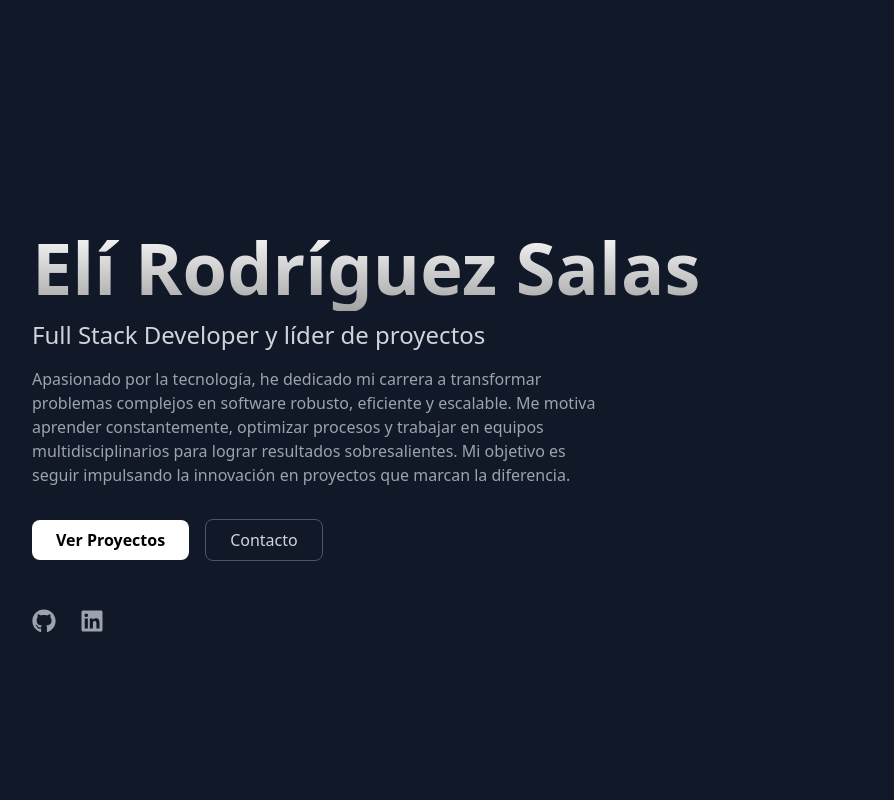
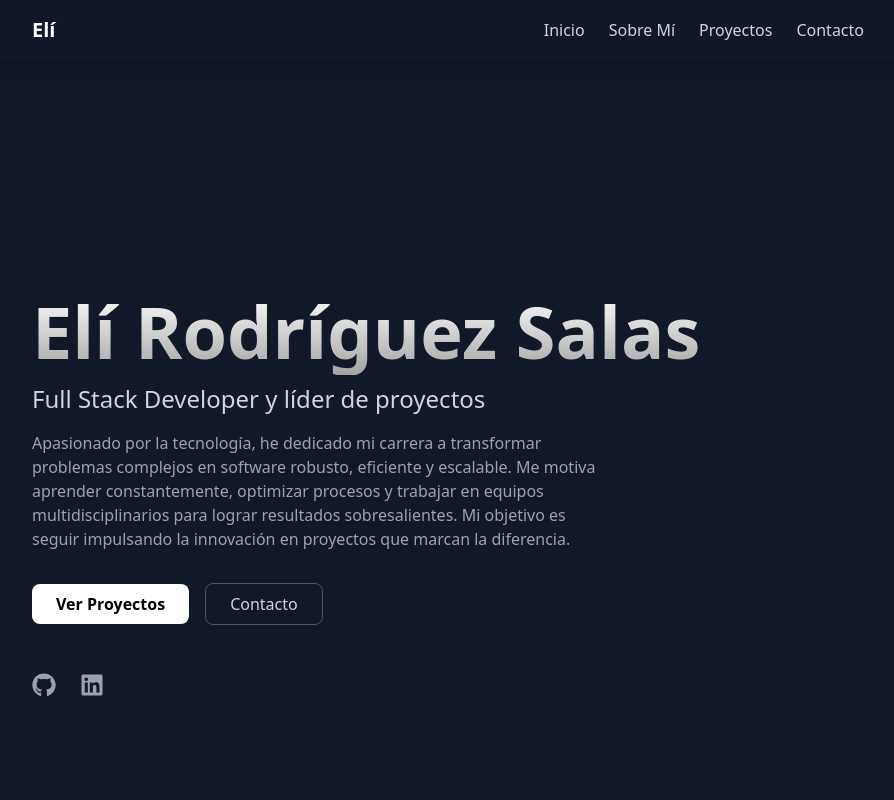
Before and after one commit to EliNiperd/landing-eliconacento, a Next.js app: page / in a window 1280 px wide. Shown: the top 800 px of the page, without its empty margins (192-1086 px from the left). Built offline with nearby package versions, Linux system fonts and the light colour scheme.

Commit message:
feat: Implement navigation, Framer Motion animations, and update project context

```diff
--- /dev/null
+++ b/app/components/Navbar.tsx
@@ -0,0 +1,29 @@
+import Link from "next/link";
+import { aboutMe } from "../lib/data";
+
+export default function Navbar() {
+  const navLinks = [
+    { name: "Inicio", href: "#hero" },
+    { name: "Sobre Mí", href: "#about" },
+    { name: "Proyectos", href: "#projects" },
+    { name: "Contacto", href: "#contact" },
+  ];
+
+  return (
+    <nav className="fixed top-0 left-0 right-0 z-50 bg-gray-900 bg-opacity-80 backdrop-blur-sm shadow-lg">
+      <div className="container mx-auto max-w-4xl px-8 py-4 flex justify-between items-center">
+        <Link href="#hero" className="text-xl font-bold text-white hover:text-gray-300 transition-colors">
+          {aboutMe.name.split(" ")[0]} {/* Solo el primer nombre */}
+        </Link>
+        <div className="space-x-6 hidden md:flex">
+          {navLinks.map((link) => (
+            <Link key={link.name} href={link.href} className="text-gray-300 hover:text-white transition-colors">
+              {link.name}
+            </Link>
+          ))}
+        </div>
+        {/* Mobile menu button would go here */}
+      </div>
+    </nav>
+  );
+}
--- a/app/page.tsx
+++ b/app/page.tsx
@@ -1,29 +1,63 @@
+"use client";
+
 import Image from "next/image";
 import { aboutMe, projects, skills } from "./lib/data";
 import { FaGithub, FaLinkedin } from 'react-icons/fa';
+import Navbar from "./components/Navbar";
+import { motion } from "framer-motion";
 
 export default function HomePage() {
   return (
-    <main className="container mx-auto max-w-4xl p-8 antialiased">
+    <main className="container mx-auto max-w-4xl p-8 pt-24 antialiased">
+      <Navbar />
       {/* --- HERO SECTION --- */}
       <section id="hero" className="h-screen flex flex-col justify-center items-start">
-        <h1 className="text-5xl md:text-7xl font-bold bg-clip-text text-transparent bg-gradient-to-b from-neutral-50 to-neutral-400 bg-opacity-50 pb-2">
+        <motion.h1
+          initial={{ opacity: 0, y: 20 }}
+          animate={{ opacity: 1, y: 0 }}
+          transition={{ duration: 0.5, delay: 0.2 }}
+          className="text-5xl md:text-7xl font-bold bg-clip-text text-transparent bg-gradient-to-b from-neutral-50 to-neutral-400 bg-opacity-50 pb-2"
+        >
           {aboutMe.name}
-        </h1>
-        <p className="text-xl md:text-2xl text-gray-300 mt-2">{aboutMe.tagline}</p>
-        <p className="text-md text-gray-400 max-w-xl mt-4">{aboutMe.bio}</p>
-        <div className="flex items-center gap-4 mt-8">
+        </motion.h1>
+        <motion.p
+          initial={{ opacity: 0, y: 20 }}
+          animate={{ opacity: 1, y: 0 }}
+          transition={{ duration: 0.5, delay: 0.4 }}
+          className="text-xl md:text-2xl text-gray-300 mt-2"
+        >
+          {aboutMe.tagline}
+        </motion.p>
+        <motion.p
+          initial={{ opacity: 0, y: 20 }}
+          animate={{ opacity: 1, y: 0 }}
+          transition={{ duration: 0.5, delay: 0.6 }}
+          className="text-md text-gray-400 max-w-xl mt-4"
+        >
+          {aboutMe.bio}
+        </motion.p>
+        <motion.div
+          initial={{ opacity: 0, y: 20 }}
+          animate={{ opacity: 1, y: 0 }}
+          transition={{ duration: 0.5, delay: 0.8 }}
+          className="flex items-center gap-4 mt-8"
+        >
           <a href="#projects" className="px-6 py-2 bg-white text-black font-semibold rounded-lg hover:bg-gray-200 transition-colors">
             Ver Proyectos
           </a>
           <a href="#contact" className="px-6 py-2 border border-gray-600 text-gray-300 rounded-lg hover:bg-gray-800 transition-colors">
             Contacto
           </a>
-        </div>
-        <div className="flex items-center gap-6 mt-12 text-2xl">
+        </motion.div>
+        <motion.div
+          initial={{ opacity: 0, y: 20 }}
+          animate={{ opacity: 1, y: 0 }}
+          transition={{ duration: 0.5, delay: 1.0 }}
+          className="flex items-center gap-6 mt-12 text-2xl"
+        >
           <a href={aboutMe.githubUrl} target="_blank" rel="noopener noreferrer" className="text-gray-400 hover:text-white transition-colors"><FaGithub /></a>
           <a href={aboutMe.linkedinUrl} target="_blank" rel="noopener noreferrer" className="text-gray-400 hover:text-white transition-colors"><FaLinkedin /></a>
-        </div>
+        </motion.div>
       </section>
 
       {/* --- ABOUT ME & SKILLS SECTION --- */}
--- a/package.json
+++ b/package.json
@@ -9,6 +9,7 @@
     "lint": "next lint"
   },
   "dependencies": {
+    "framer-motion": "^12.23.24",
     "next": "^14.2.0",
     "react": "^18.2.0",
     "react-dom": "^18.2.0",
```
Also changed, not shown: 2 other files (tests, documents, lock files or other folders).
